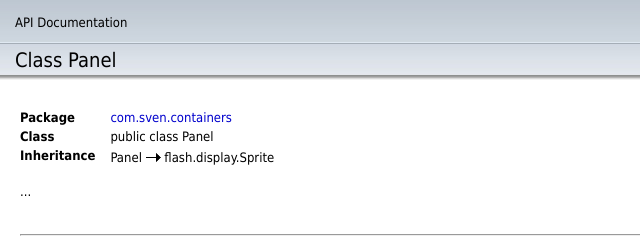
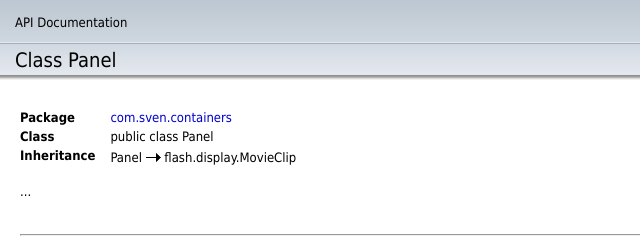
Before and after one commit to sdost/monsterproof-engine, a plain HTML site: page source/docs/com/sven/containers/Panel.html in a window 1280 px wide. Shown: the top 240 px of the page, 0-640 px from the left. Drawn offline with Linux system fonts and the light colour scheme.

Commit message:
Converted Panel to MovieClip subclass for compatibility.
Signed-off-by: sam <sam@inassets.com>

```diff
--- a/source/docs/com/sven/containers/Panel.html
+++ b/source/docs/com/sven/containers/Panel.html
@@ -38,7 +38,7 @@ if (!isEclipse() || window.name != ECLIPSE_FRAME_NAME) {titleBar_setSubTitle("Cl
 <td class="classHeaderTableLabel">Class</td><td class="classSignature">public class Panel</td>
 </tr>
 <tr>
-<td class="classHeaderTableLabel">Inheritance</td><td class="inheritanceList">Panel <img class="inheritArrow" alt="Inheritance" title="Inheritance" src="../../../images/inherit-arrow.gif"> flash.display.Sprite</td>
+<td class="classHeaderTableLabel">Inheritance</td><td class="inheritanceList">Panel <img class="inheritArrow" alt="Inheritance" title="Inheritance" src="../../../images/inherit-arrow.gif"> flash.display.MovieClip</td>
 </tr>
 </table>
 <p></p>
```
Also changed, not shown: source/bin/linecount.txt, 4 other files.
